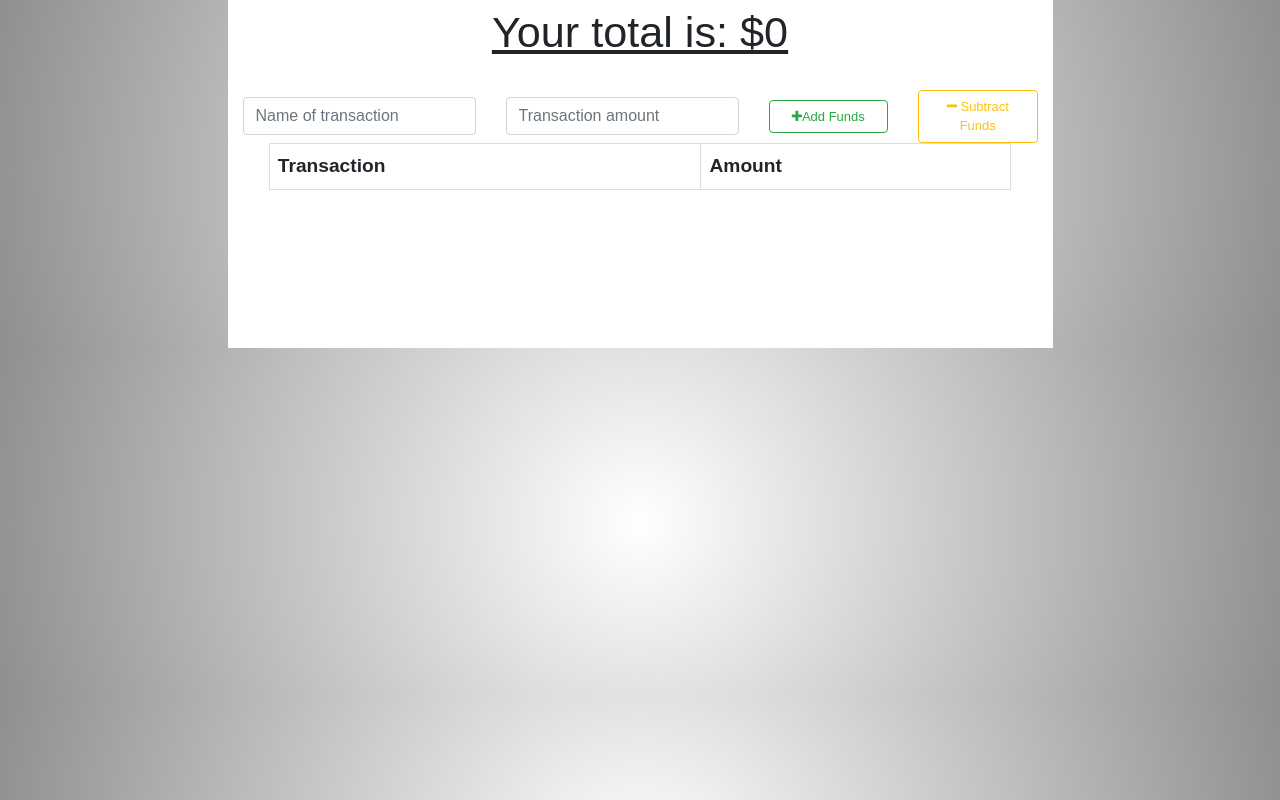
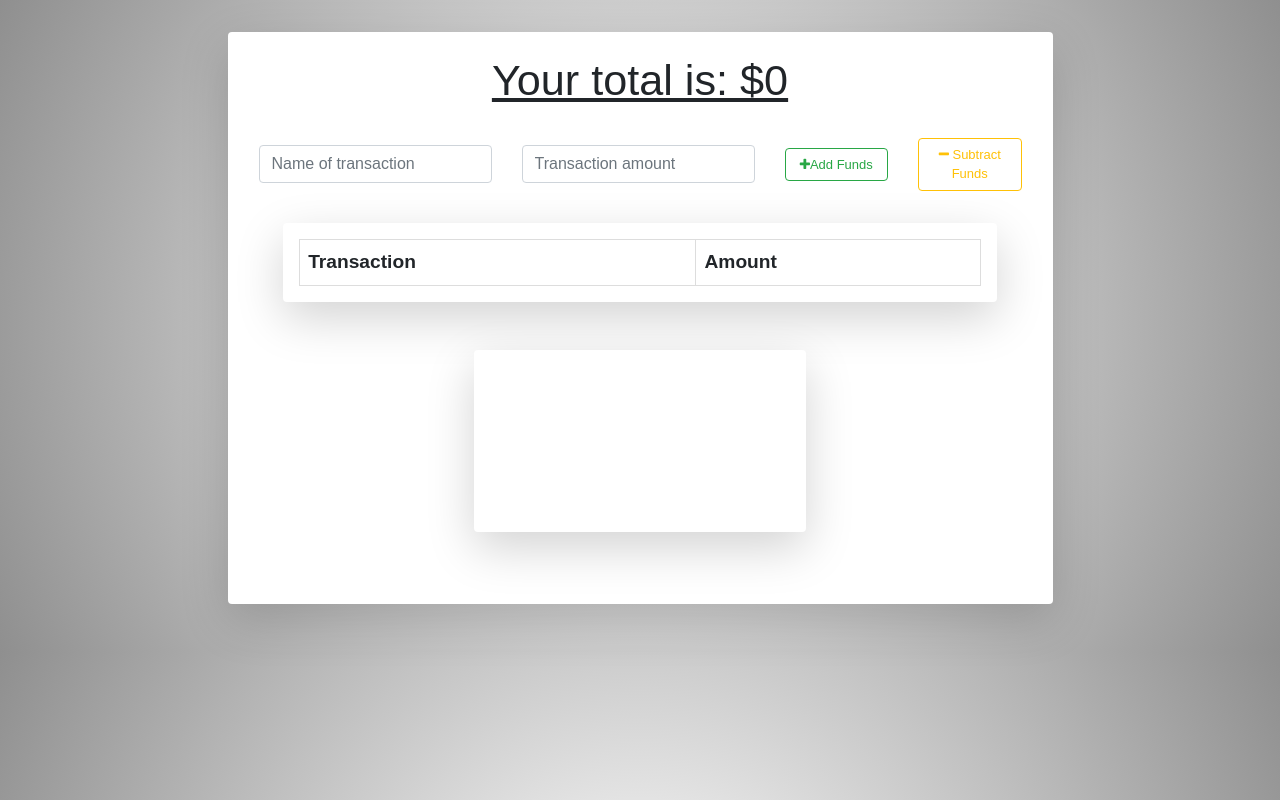
Before and after one commit to jacobdolph/Budget-Tracker, a website: page public/index.html in a window 1280 px wide. Drawn offline with nearby package versions, Linux system fonts and the light colour scheme; no server answers.

Commit message:
styled the page a little more

```diff
--- a/public/index.html
+++ b/public/index.html
@@ -17,7 +17,7 @@
 </head>
 
 <body>
-  <div class="wrapper">
+  <div class="wrapper shadow-lg p-3 mb-5 bg-white rounded">
     <div class=" total">
       <div class="total">Your total is: $<span id="total">0</span></div>
     </div>
@@ -44,7 +44,7 @@
 
     </div>
 
-    <div class="transactions">
+    <div class="transactions shadow-lg p-3 mb-5 bg-white rounded">
       <table>
         <thead>
           <th>Transaction</th>
@@ -56,7 +56,7 @@
       </table>
     </div>
 
-    <canvas id="myChart"></canvas>
+    <canvas id="myChart" class="shadow-lg p-3 mb-5 bg-white rounded"></canvas>
   </div>
 
   <script src="https://cdn.jsdelivr.net/npm/chart.js@2.8.0"></script>
--- a/public/styles.css
+++ b/public/styles.css
@@ -29,7 +29,7 @@ tr:nth-child(even) {
 
 .wrapper {
   background-color: white;
-  margin: 0 auto;
+  margin: 2rem auto;
   max-width: 825px;
   text-align: center;
 }
@@ -49,5 +49,5 @@ tr:nth-child(even) {
   max-height: 300px;
   overflow: auto;
   width: 90%;
-  margin: 0 auto;
+  margin: 2rem auto;
 }
```
